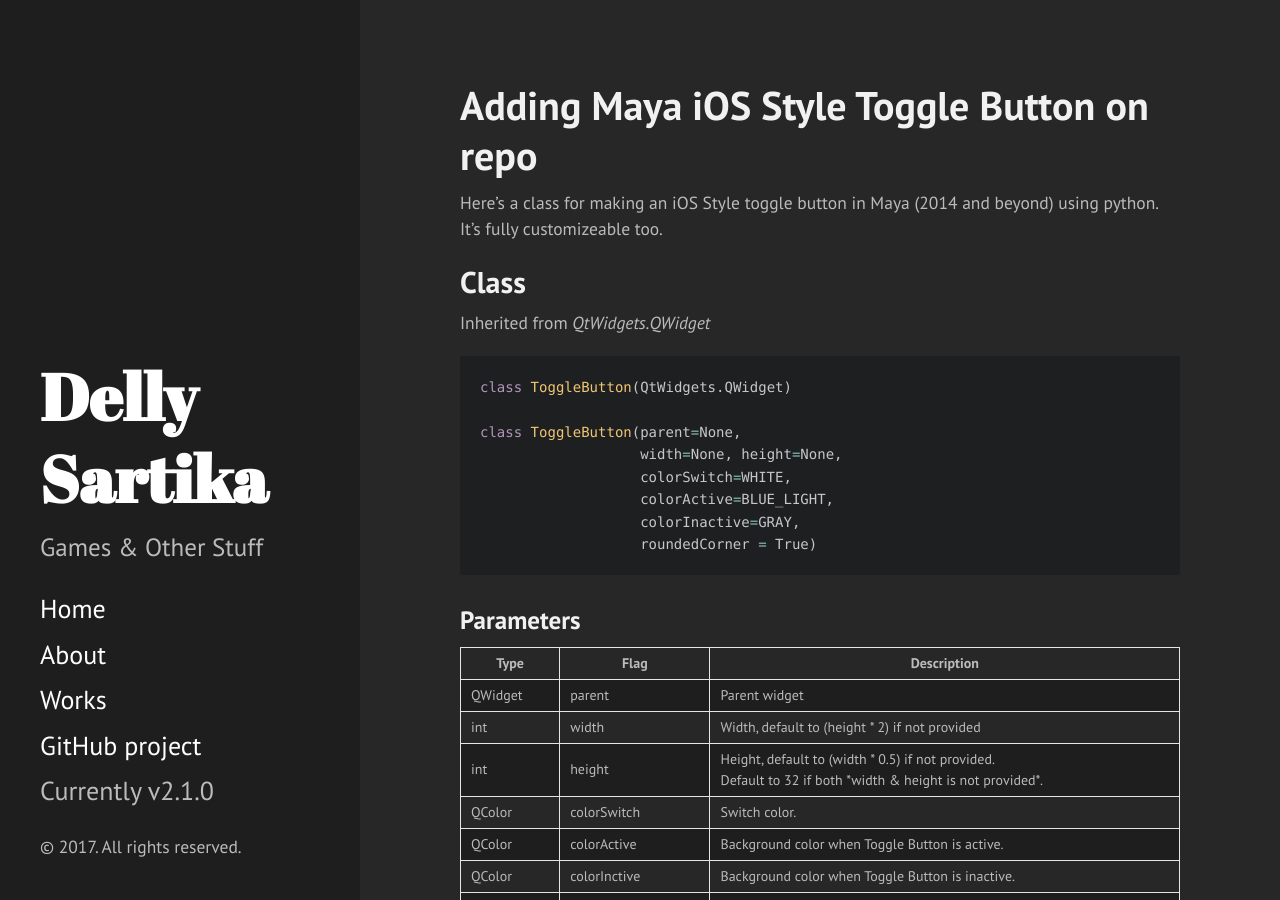
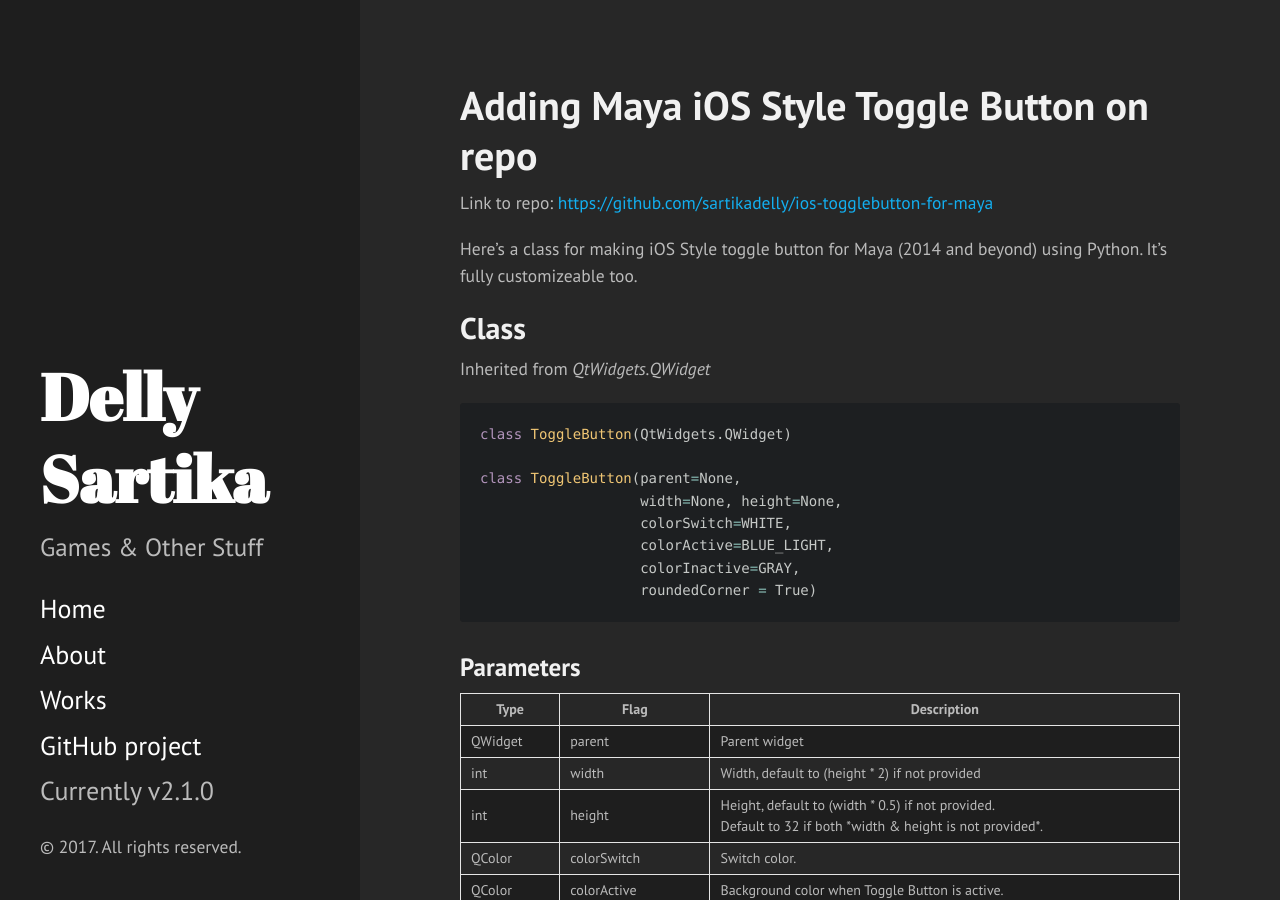
Before and after one commit to sartikadelly/sartikadelly.github.io, a Jekyll site: the page built from _posts/2017-10-28-ios-toggle-button.md, in a window 1280 px wide and 900 px high. Built offline with Jekyll 4.4.1, drawn with Linux system fonts in a browser that asks for light colours; some of the changed text lies outside the part shown.

Commit message:
Update 2017-10-28-ios-toggle-button.md
Add link to repo

````diff
--- a/_posts/2017-10-28-ios-toggle-button.md
+++ b/_posts/2017-10-28-ios-toggle-button.md
@@ -3,7 +3,10 @@ layout: post
 title: Adding Maya iOS Style Toggle Button on repo
 ---
 
-Here's a class for making an iOS Style toggle button in Maya (2014 and beyond) using python.
+Link to repo:
+<https://github.com/sartikadelly/ios-togglebutton-for-maya>
+
+Here's a class for making iOS Style toggle button for Maya (2014 and beyond) using Python.
 It's fully customizeable too.
 
 ## Class
@@ -119,3 +122,6 @@ widget = toggle_button.ToggleButton(width=100, height=40,
 widget.show()
 ```
 <img src="https://raw.githubusercontent.com/sartikadelly/ios-togglebutton-for-maya/master/screenshots/toggle_example_04.png">
+
+Link to repo:
+<https://github.com/sartikadelly/ios-togglebutton-for-maya>
````
